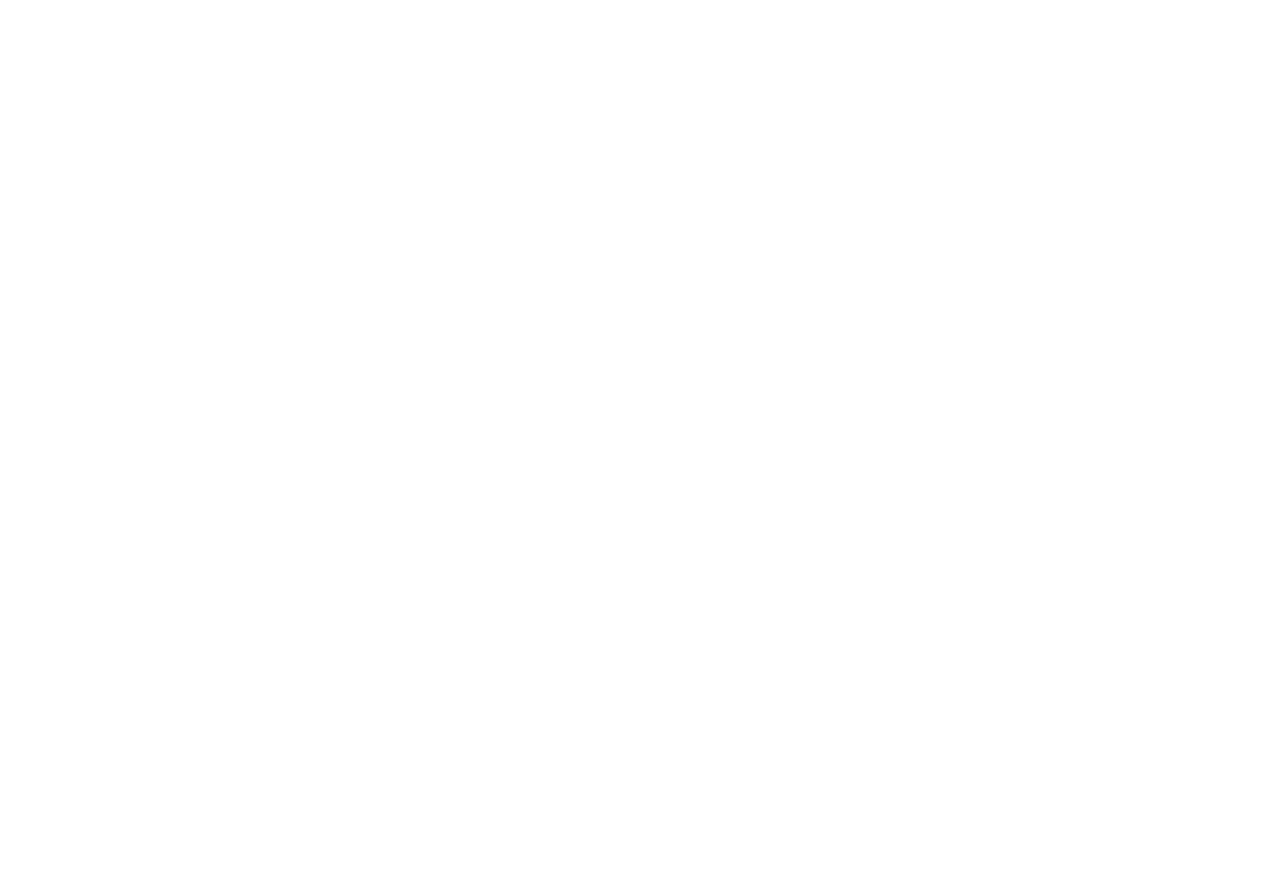
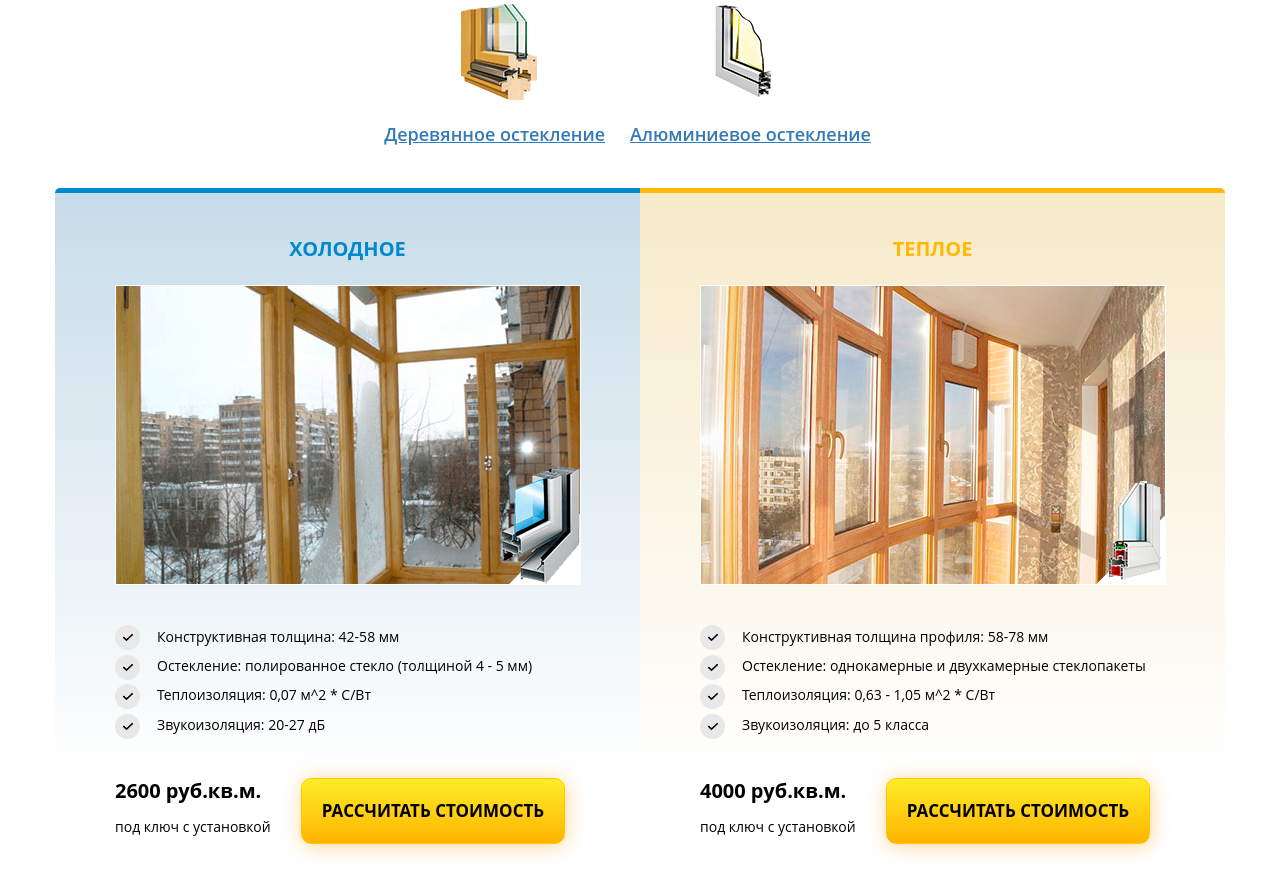
Before and after one commit to SBlinsk/window-installation-website, a React (Vite) app: page / in a window 1280 px wide. Shown: the part 1020-1916 px from the top of the page. Before the commit the page ends 800 px from the top, so only its background shows below. Built offline with nearby package versions, Linux system fonts and the light colour scheme.

Commit message:
Added component Glazing, glazingData, GlazingSlider

```diff
--- a/src/App.jsx
+++ b/src/App.jsx
@@ -5,6 +5,7 @@
 import './assets/css/style.css'
 import Header from "./components/Header/Header";
 import MainBlock from "./components/Main/mainBlock";
+import Glazing from "./components/Glazing/Glazing";
 
 
 function App() {
@@ -12,6 +13,7 @@
     <>
       <Header />
       <MainBlock />
+      <Glazing />
     </>
   );
 }
--- a/src/assets/css/style.css
+++ b/src/assets/css/style.css
@@ -373,9 +373,14 @@
 .glazing {
   padding: 8rem 0;
 }
+.glazing_slider {
+  display: flex;
+  justify-content: center;
+}
 
 .glazing_block {
   display: inline-block;
+  padding-right: 25px;
 }
 
 .glazing_block img {
--- /dev/null
+++ b/src/components/Glazing/Glazing.jsx
@@ -0,0 +1,103 @@
+import { useState, useEffect } from "react";
+import glazingData from "./glazingData";
+import GlazingSlider from "./GlazingSlider";
+
+const Glazing = () => {
+  const data = glazingData;
+
+  const findGlazingDataById = (ids) => {
+    const selItem = data.find((item) => item.id === ids);
+    if(!selItem){
+      return console.log("items wasnt found in func findGlazingDataById ")
+    }
+    return selItem;
+  };
+
+  const [selectedImageId, setSelectedImageId] = useState("wood");
+  const [selectedItem, setSelectedItem] = useState(findGlazingDataById(selectedImageId));
+
+
+
+
+  useEffect(() => {
+    const selectedItemData = findGlazingDataById(selectedImageId);
+    setSelectedItem(selectedItemData);
+  }, [selectedImageId]);
+
+  return (
+    <section className="glazing">
+      <div className="container">
+        <div className="section_header">
+          <h2>Остекление балконов и лоджий</h2>
+          <div className="section_header_sub"></div>
+        </div>
+        <GlazingSlider setSelectedImageId={setSelectedImageId} />
+        <ViewItem item={selectedItem}/>
+      </div>
+    </section>
+  );
+};
+
+const ViewItem = ({item}) => {
+  if (!item) {
+    return <div>Loading...</div>;
+  }
+  return (
+    <div className="row tree glazing_content">
+      {/* Отображение данных о холодном остеклении */}
+      <div className="col-md-6 no-padding">
+        <div className="glazing_cold">
+          <h3>Холодное</h3>
+          <img src={item.info.cold.img} alt="#" />
+          <ul>
+            <li>
+              Конструктивная толщина: {item.info.cold.constructionThickness}
+            </li>
+            <li>Остекление: {item.info.cold.glazing}</li>
+            <li>Теплоизоляция: {item.info.cold.thermalInsulation}</li>
+            <li>Звукоизоляция: {item.info.cold.soundInsulation}</li>
+          </ul>
+        </div>
+        <div className="glazing_price">
+          <p>
+            {item.info.cold.price}
+            <br />
+            <span>под ключ с установкой</span>
+          </p>
+          <button className="button glazing_price_btn text-uppercase popup_calc_btn">
+            Рассчитать стоимость
+          </button>
+        </div>
+      </div>
+
+      {/* Отображение данных о теплом остеклении */}
+      <div className="col-md-6 no-padding">
+        <div className="glazing_warm">
+          <h3>Теплое</h3>
+          <img src={item.info.warm.img} alt="#" />
+          <ul>
+            <li>
+              Конструктивная толщина профиля:{" "}
+              {item.info.warm.constructionThickness}
+            </li>
+            <li>Остекление: {item.info.warm.glazing}</li>
+            <li>Теплоизоляция: {item.info.warm.thermalInsulation}</li>
+            <li>Звукоизоляция: {item.info.warm.soundInsulation}</li>
+          </ul>
+        </div>
+        <div className="glazing_price">
+          <p>
+            {item.info.warm.price}
+            <br />
+            <span>под ключ с установкой</span>
+          </p>
+          <button className="button glazing_price_btn text-uppercase popup_calc_btn">
+            Рассчитать стоимость
+          </button>
+        </div>
+      </div>
+    </div>
+  );
+};
+
+export default Glazing;
--- /dev/null
+++ b/src/components/Glazing/GlazingSlider.jsx
@@ -0,0 +1,21 @@
+import glazingData from "./glazingData";
+
+const GlazingSlider = ({ setSelectedImageId }) => {
+  const handleClick = (id) => {
+    setSelectedImageId(id);
+  };
+
+  const slider = (arr) => {
+    return arr.map((item) => (
+      <div className="glazing_block text-center wow fadeInUp" key={item.id}>
+        <img src={item.slideImg} alt="#" />
+        <a className={item.linkClass} onClick={() => handleClick(item.id)}>
+          {item.descr}
+        </a>
+      </div>
+    ));
+  };
+  return <div className="glazing_slider">{slider(glazingData)}</div>;
+};
+
+export default GlazingSlider;
--- /dev/null
+++ b/src/components/Glazing/glazingData.jsx
@@ -0,0 +1,56 @@
+const glazingData = [
+    {
+      id: "wood",
+      slideImg: "src/assets/img/glazing/icons/1.png",
+      linkClass: "tree_link",
+      descr: "Деревянное остекление",
+      info: {
+        // Данные холодного остекления
+        cold: {
+          constructionThickness: "42-58 мм",
+          glazing: "полированное стекло (толщиной 4 - 5 мм)",
+          thermalInsulation: "0,07 м^2 * С/Вт",
+          soundInsulation: "20-27 дБ",
+          price: "2600 руб.кв.м.",
+          img: "src/assets/img/glazing/img_cold.png",
+        },
+        // Данные теплого остекления
+        warm: {
+          constructionThickness: "58-78 мм",
+          glazing: "однокамерные и двухкамерные стеклопакеты",
+          thermalInsulation: "0,63 - 1,05 м^2 * С/Вт",
+          soundInsulation: "до 5 класса",
+          price: "4000 руб.кв.м.",
+          img:"src/assets/img/glazing/img_warm.png",
+        },
+      },
+    },
+    {
+      id: "Aluminium",
+      slideImg: "src/assets/img/glazing/icons/2.png",
+      linkClass: "aluminum_link",
+      descr: "Алюминиевое остекление",
+      info: {
+        // Данные холодного остекления
+        cold: {
+          constructionThickness: "40-50 мм",
+          glazing: "полированное стекло (толщиной 4 - 5 мм)",
+          thermalInsulation: "0,07 м^2 * С/Вт",
+          soundInsulation: "20-27 дБ",
+          price: "4000 руб.кв.м.",
+          img:"src/assets/img/glazing/aluminum/cold.jpg",
+        },
+        // Данные теплого остекления
+        warm: {
+          constructionThickness: "60-68 мм",
+          glazing: "однокамерные и двухкамерные стеклопакеты",
+          thermalInsulation: "0,63 - 1,05 м^2 * С/Вт",
+          soundInsulation: "до 5 класса",
+          price: "8000 руб.кв.м.",
+          img:"src/assets/img/glazing/aluminum/warm.jpg",
+        },
+      },
+    },
+  ];
+
+  export default glazingData;
```
